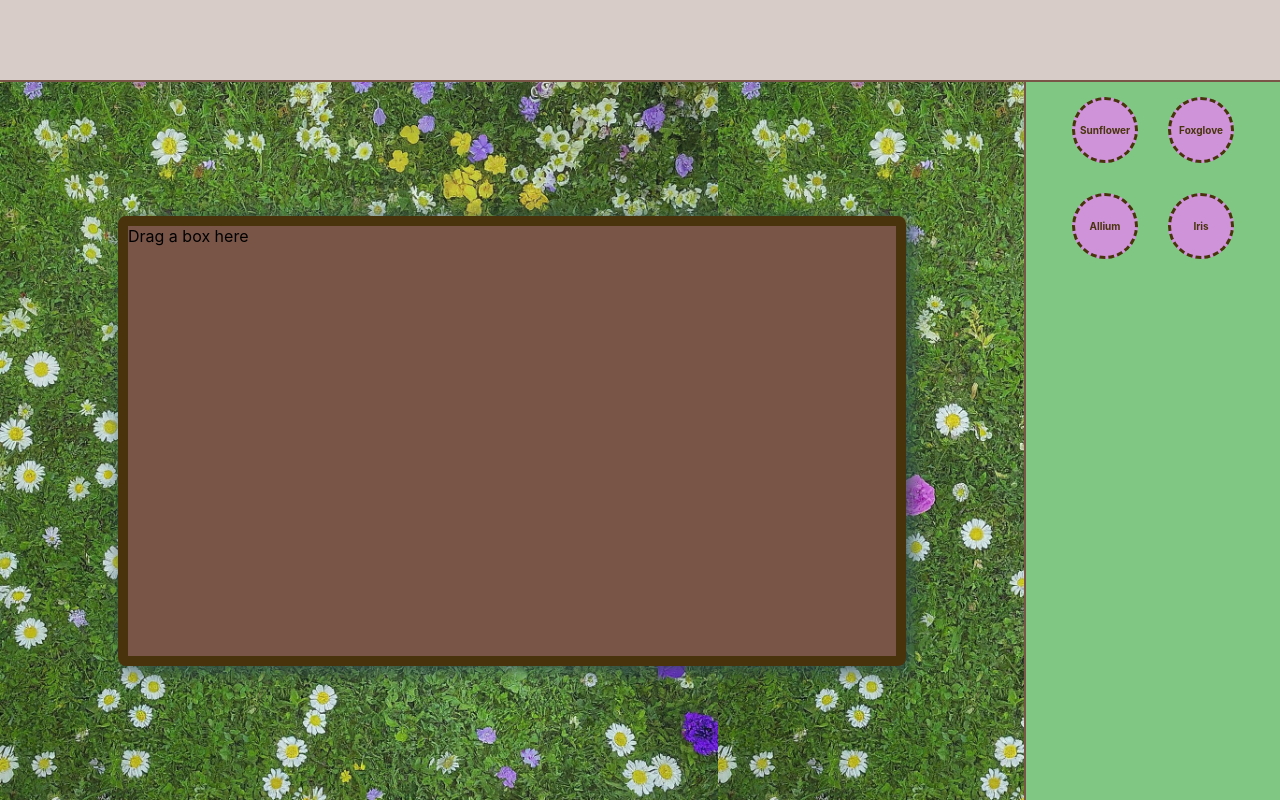
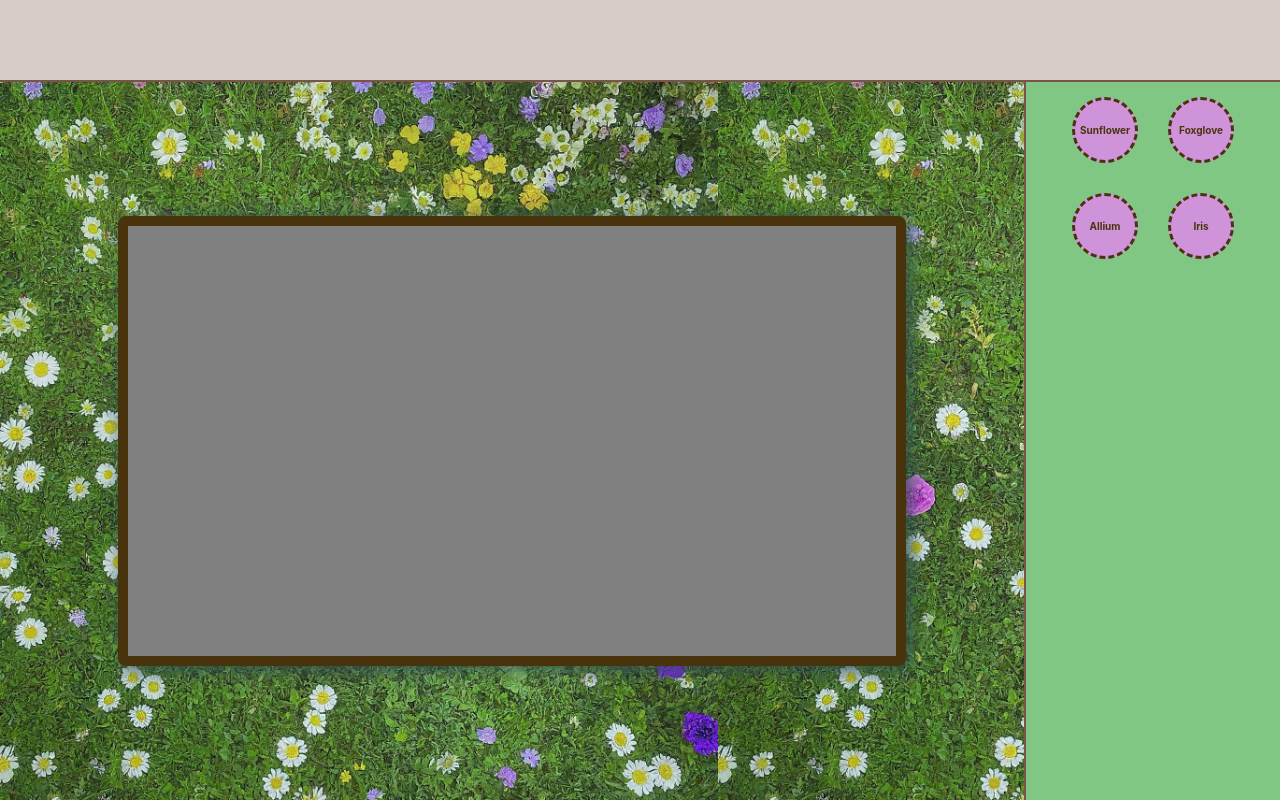
Before and after one commit to meckard/Garden-Buddy, a React (Create React App) app: page / in a window 1280 px wide. Built offline with nearby package versions, Linux system fonts and the light colour scheme.

Commit message:
removed reactDnd to try out dndkit

```diff
--- a/src/App.js
+++ b/src/App.js
@@ -1,6 +1,4 @@
 import "./App.css";
-import { DndProvider } from "react-dnd";
-import { HTML5Backend } from "react-dnd-html5-backend";
 import GardenBed from "./Components/Garden-Bed";
 import Flower from "./Components/Flower";
 import FlowerList from "./Components/FlowerList";
@@ -12,7 +10,6 @@ function App() {
 			<header className="App-header">
 				<nav></nav>
 			</header>
-			<DndProvider backend={HTML5Backend}>
 				<body>
 					<main>
 							<GardenBed />
@@ -21,7 +18,6 @@ function App() {
 							<FlowerList/>
 					</div>
 				</body>
-			</DndProvider>
 		</div>
 	);
 }
--- a/src/Components/Flower.js
+++ b/src/Components/Flower.js
@@ -1,58 +1,26 @@
-import { useDrag } from "react-dnd";
 import { itemTypes } from "../ItemTypes";
 import { useFlowerStore } from "../State/flowerStore";
 import { useEffect, useRef, useState } from "react";
 
 export default function Flower({ name, id, left, top }) {
-	const flowerState = useFlowerStore((state) => state.flowers)
-	const updateFlower = useFlowerStore((state) => state.updateFlower)
+	const flower = useFlowerStore((state) =>
+		state.flowers.find((f) => f.id === id)
+	);
+	const updateFlower = useFlowerStore((state) => state.updateFlower);
 	const elementRef = useRef(null);
-	const [position, setPosition] = useState({})
+	const [position, setPosition] = useState({
+		top: flower.top,
+		left: flower.left,
+	});
 
 	// Set initial location of flower nodes
 	useEffect(() => {
 		if (elementRef.current) {
 			const rect = elementRef.current.getBoundingClientRect();
-			updateFlower(id, rect.x, rect.y)
-			console.log(flowerState)
+			updateFlower(id, rect.x, rect.y);
+			setPosition({ top: rect.x, left: rect.y });
 		}
 	}, []);
-	//Drag logic for each flower component
-	const [{ isDragging }, drag] = useDrag(
-		() => ({
-			type: itemTypes.flower,
-			item: { name, left, top, id },
-			end: (item, monitor) => {
-				const dropResult = monitor.getDropResult();
-				if (item && dropResult) {
-					console.log("Plant is in the garden!");
-				}
-			},
-			collect: (monitor) => ({
-				isDragging: monitor.isDragging(),
-				handlerId: monitor.getHandlerId(),
-			}),
-		}),
-		[id, top, left]
-	);
-	if (isDragging) {
-		return <div ref={drag} />;
-	}
 
-	//Styles while dragging
-	const opacity = isDragging ? 0.4 : 1;
-
-	return (
-		<div
-			ref={(el) => {
-				elementRef.current = el;
-				drag(el);
-			}}
-			style={{ opacity, left, top }}
-			data-testid={`box`}
-			className="plant-node"
-		>
-			{name}
-		</div>
-	);
+	return <div className="plant-node">{name}</div>;
 }
--- a/src/Components/Garden-Bed.js
+++ b/src/Components/Garden-Bed.js
@@ -1,4 +1,3 @@
-import { useDrop } from "react-dnd";
 import { itemTypes } from "../ItemTypes";
 import { useFlowerStore } from "../State/flowerStore";
 
@@ -6,35 +5,5 @@ export default function GardenBed() {
 	const flowerState = useFlowerStore((state) => state.flowers);
 	const updateFlower = useFlowerStore((state) => state.updateFlower);
 
-	const [{ canDrop, isOver }, drop] = useDrop(() => ({
-		accept: itemTypes.flower,
-		drop(flower, monitor) {
-			const delta = monitor.getDifferenceFromInitialOffset();
-			const left = Math.round(flower.left = 0 + delta.x);
-			const top = Math.round(flower.top = 0 + delta.y);
-			updateFlower(flower.id, top, left);
-			console.log(flowerState);
-		},
-		collect: (monitor) => ({
-			isOver: monitor.isOver(),
-			canDrop: monitor.canDrop(),
-		}),
-	}));
-	const isActive = canDrop && isOver;
-	let backgroundColor = "var(--rich-brown)";
-	if (isActive) {
-		backgroundColor = "blue";
-	} else if (canDrop) {
-		backgroundColor = "green";
-	}
-	return (
-		<div
-			ref={drop}
-			style={{ backgroundColor }}
-			data-testid="dustbin"
-			className="drop-box"
-		>
-			{isActive ? "Release to drop" : "Drag a box here"}
-		</div>
-	);
+	return <div className="drop-box"></div>;
 }
--- a/src/State/flowerStore.js
+++ b/src/State/flowerStore.js
@@ -10,7 +10,6 @@ export const useFlowerStore = create((set) => ({
 				console.log('Adding flower:', newFlower);
 				return { flowers: [...state.flowers, newFlower ] };
 			}
-            console.log('Flower already exists, not adding.');
 			return state; // No change if the item exists
 		}),
 	updateFlower: (id, newTop, newLeft) =>
```
Also changed, not shown: src/Components/FlowerList.js (+12 -8 lines).
